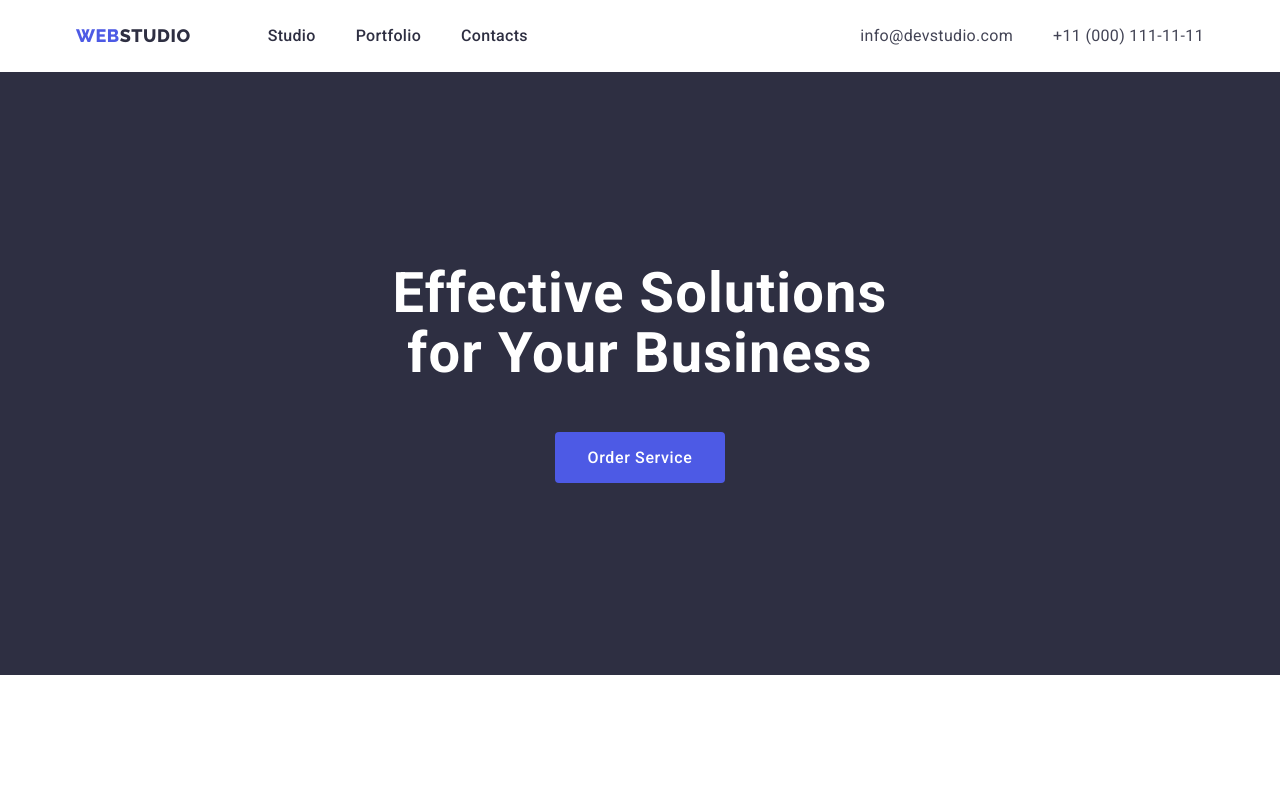
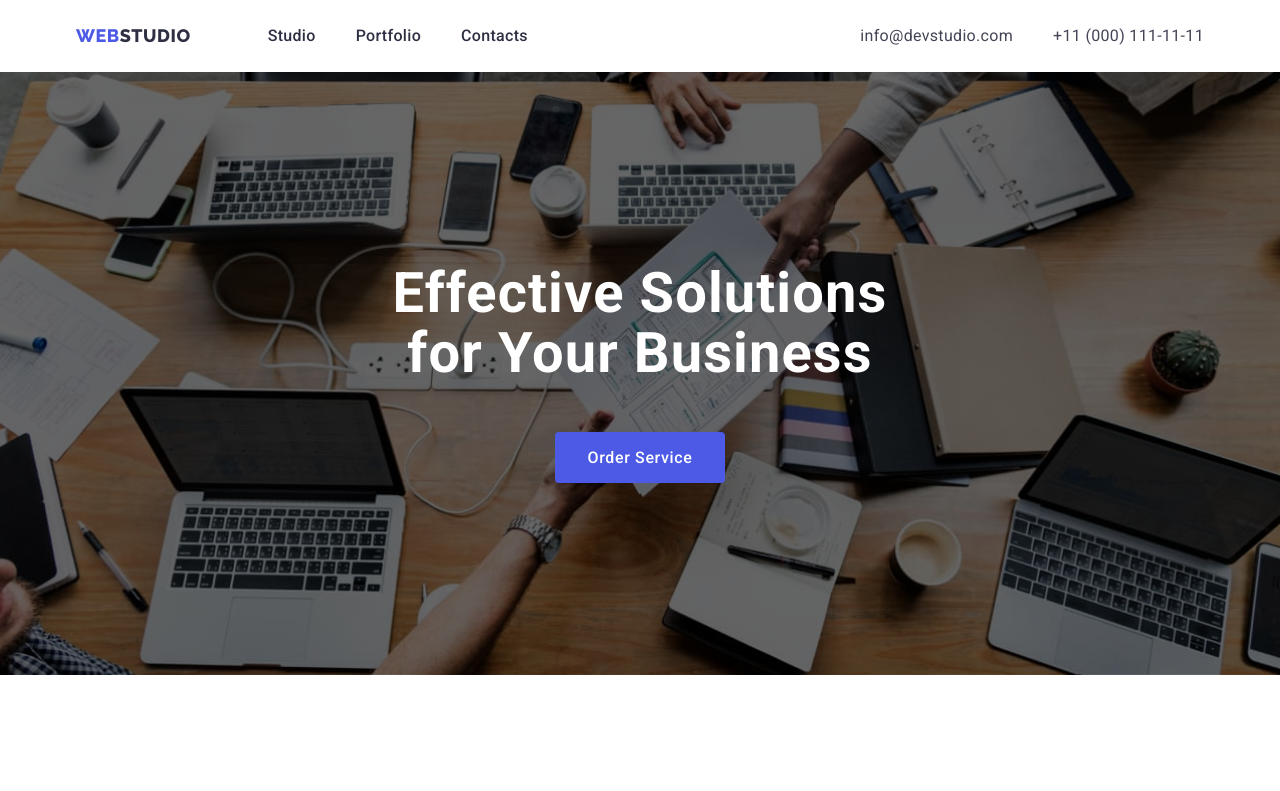
Before and after one commit to Arslan2305/goit-markup-hw-04, a plain HTML site: page index.html in a window 1280 px wide. Shown: the top 791 px of the page. Drawn offline with nearby package versions, Linux system fonts and the light colour scheme.

Commit message:
bg хедер

```diff
--- a/css/styles.css
+++ b/css/styles.css
@@ -163,7 +163,9 @@ body {
     padding-top: 192px;
     padding-bottom: 192px;
     text-align: center;
-    background: var(--accent-color);
+    background-image: linear-gradient(rgba(0, 0, 0, 0.6), rgba(0, 0, 0, 0.6)), url("../images/hero-picture.jpg");
+    background-size: cover;
+    background-position: center;
 }
 
 .hero-title {
```
Also changed, not shown: images/hero-picture.jpg (added).
